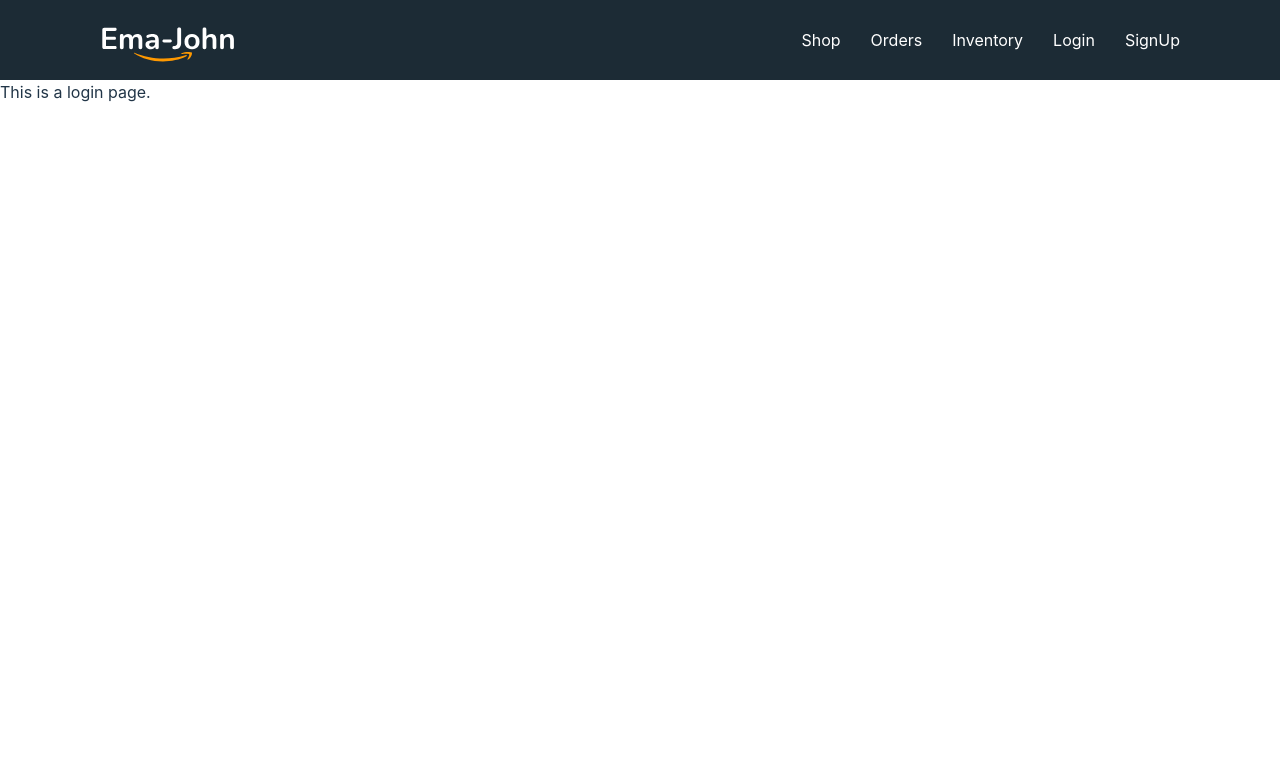
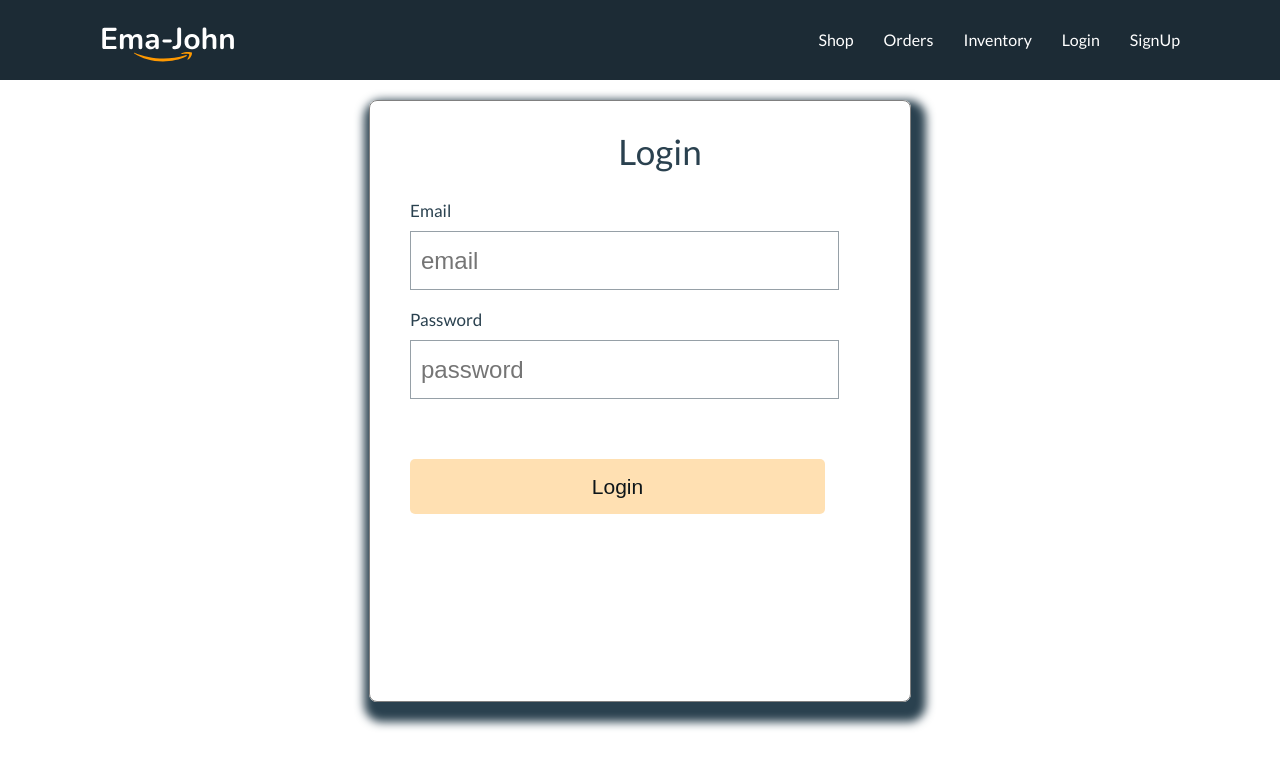
Before and after one commit to Ashik-Faysal/ema-john-with-jhankar-vai, a React (Vite) app: page /login in a window 1280 px wide. Shown: the top 768 px of the page. Built offline with nearby package versions, Linux system fonts and the light colour scheme.

Commit message:
added sign Up form

```diff
--- a/src/components/Login/Login.css
+++ b/src/components/Login/Login.css
@@ -0,0 +1,53 @@
+.form-container {
+  width: 500px;
+  height: 600px;
+  margin: 20px auto;
+  border: 1px solid gray;
+  border-radius: 8px;
+  padding-left: 40px;
+  box-shadow:5px 10px 10px 10px #2a414f;
+}
+.form-title {
+  font-family: "lato";
+  font-style: normal;
+  font-weight: 400;
+  font-size: 35px;
+  line-height: 42px;
+  letter-spacing: 0.0025em;
+  color: #2a414f;
+  text-align: center;
+}
+.form-control {
+  margin-bottom: 20px;
+}
+.form-control label {
+  display: block;
+  font-size: 17px;
+  line-height: 20px;
+  letter-spacing: 0.0015em;
+  color: #2a414f;
+  margin-bottom: 10px;
+}
+.form-control input {
+  width: 415px;
+  height: 55px;
+  border: 1px solid #96a0a7;
+  font-size: 1.5em;
+  padding-left: 10px;
+}
+
+.btn-submit {
+  width: 415px;
+  height: 55px;
+  background: rgba(255, 153, 0, 0.3);
+  border-radius: 5px;
+  border: none;
+  line-height: 25px;
+  font-size: 21px;
+  margin-top: 40px;
+  letter-spacing: 0.0015em;
+  color: #0e161a;
+}
+.btn-submit:hover {
+  background: rgba(255, 153, 0, 0.6);
+}
--- a/src/components/Login/Login.jsx
+++ b/src/components/Login/Login.jsx
@@ -1,12 +1,23 @@
-import React from 'react';
-import "./Login.css"
+import React from "react";
+import "./Login.css";
 
 const Login = () => {
-    return (
-        <div>
-            This is a login page.
+  return (
+    <div className="form-container">
+      <h2 className="form-title">Login</h2>
+      <form>
+        <div className="form-control">
+          <label>Email</label>
+          <input type="email" name="email" placeholder="email" required />
         </div>
-    );
+        <div className="form-control">
+          <label>Password</label>
+          <input type="password" name="password" placeholder="password" required />
+        </div>
+<input className="btn-submit" type="submit" value="Login" />
+      </form>
+    </div>
+  );
 };
 
 export default Login;
--- a/src/components/Signup/Signup.jsx
+++ b/src/components/Signup/Signup.jsx
@@ -3,9 +3,34 @@
 
 const Signup = () => {
     return (
-        <div>
-            <h1>This is sign UP page</h1>
-        </div>
+      <div className="form-container">
+        <h2 className="form-title">Sign Up</h2>
+        <form>
+          <div className="form-control">
+            <label>Email</label>
+            <input type="email" name="email" placeholder="email" required />
+          </div>
+          <div className="form-control">
+            <label>Password</label>
+            <input
+              type="password"
+              name="password"
+              placeholder="password"
+              required
+            />
+          </div>
+          <div className="form-control">
+            <label>Confirm Password</label>
+            <input
+              type="password"
+              name="confirm"
+              placeholder="Confirm password"
+              required
+            />
+          </div>
+          <input className="btn-submit" type="submit" value="Sign Up" />
+        </form>
+      </div>
     );
 };
 
--- a/src/index.css
+++ b/src/index.css
@@ -1,5 +1,8 @@
+@import url('https://fonts.googleapis.com/css2?family=EB+Garamond:wght@500&family=Lato:ital,wght@0,400;0,700;1,400&family=Poppins&display=swap');
+
+
 :root {
-  font-family: Inter, system-ui, Avenir, Helvetica, Arial, sans-serif;
+  font-family: 'Lato', sans-serif;
   line-height: 1.5;
   font-weight: 400;
 
```
